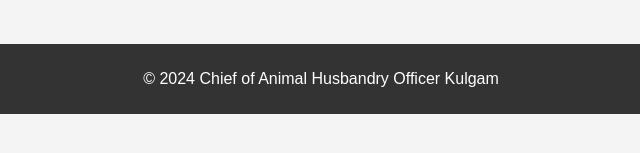
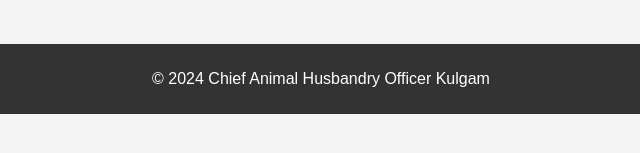
Before and after one commit to ShubhdeepSingh100/cahokulgam, a plain HTML site: page planning-census.html in a window 1280 px wide. Shown: the part 445-598 px from the top of the page, 319-959 px from the left. Drawn offline with Linux system fonts and the light colour scheme.

Commit message:
Update planning-census.html

```diff
--- a/planning-census.html
+++ b/planning-census.html
@@ -34,7 +34,7 @@
         </section>
     </main>
     <footer>
-        <p>&copy; 2024 Chief of Animal Husbandry Officer Kulgam</p>
+        <p>&copy; 2024 Chief Animal Husbandry Officer Kulgam</p>
     </footer>
     <script src="script.js"></script>
 </body>
```
